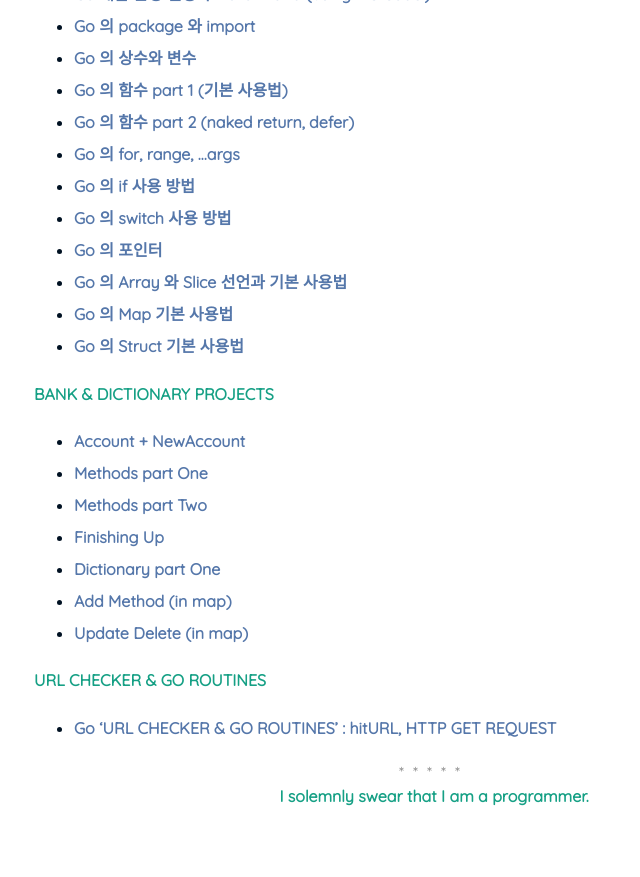
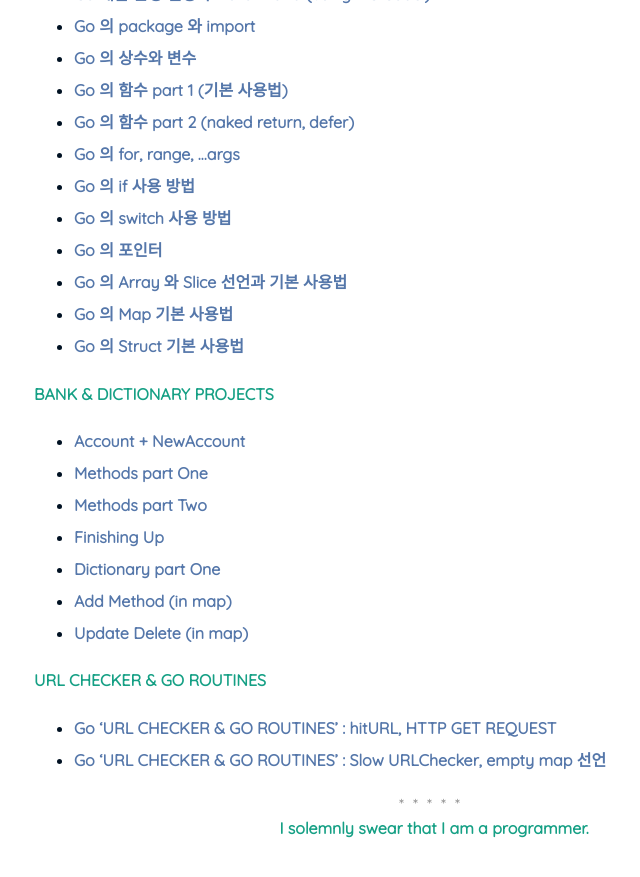
Before and after one commit to nimkoes/portfolio, a Jekyll site: the page built from _posts/2021-05-15-Go-Language-Study.md, in a window 1280 px wide and 900 px high, scrolled down 1270 px. Shown: the top 877 px of the window, without its empty margins (206-846 px from the left). Built offline with Jekyll 4.4.1, drawn with Linux system fonts in a browser that asks for light colours.

Commit message:
'Go 'URL CHECKER & GO ROUTINES' : Slow URLChecker, empty map 선언' 학습 내용 추가

```diff
--- a/_posts/2021-05-15-Go-Language-Study.md
+++ b/_posts/2021-05-15-Go-Language-Study.md
@@ -56,6 +56,7 @@ author: "nimkoes"
 
 #### **URL CHECKER & GO ROUTINES**
 - [Go 'URL CHECKER & GO ROUTINES' : hitURL, HTTP GET REQUEST][link_blog_020]
+- [Go 'URL CHECKER & GO ROUTINES' : Slow URLChecker, empty map 선언][link_blog_021]
 
 
 
```
Also changed, not shown: other parts of _posts/2021-05-15-Go-Language-Study.md (+1 -0 lines).
